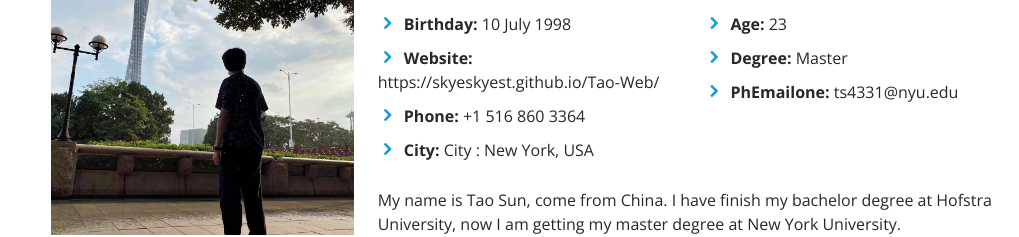
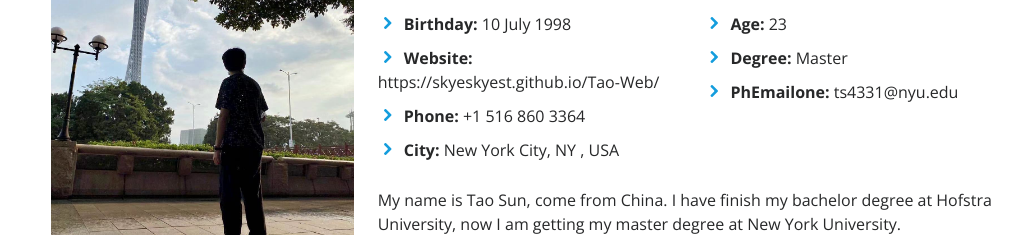
Before and after one commit to skyeskyest/Tao-Web, a plain HTML site: page index.html in a window 1280 px wide. Shown: the part 1060-1297 px from the top of the page, without its empty margins (261-1280 px from the left). Drawn offline with nearby package versions, Linux system fonts and the light colour scheme.

Commit message:
Update index.html

```diff
--- a/index.html
+++ b/index.html
@@ -97,7 +97,7 @@
                   <li><i class="icofont-rounded-right"></i> <strong>Birthday:</strong> 10 July 1998</li>
                   <li><i class="icofont-rounded-right"></i> <strong>Website:</strong> https://skyeskyest.github.io/Tao-Web/</li>
                   <li><i class="icofont-rounded-right"></i> <strong>Phone:</strong> +1 516 860 3364</li>
-                  <li><i class="icofont-rounded-right"></i> <strong>City:</strong> City : New York, USA</li>
+                  <li><i class="icofont-rounded-right"></i> <strong>City:</strong> New York City, NY , USA</li>
                 </ul>
               </div>
               <div class="col-lg-6">
```
